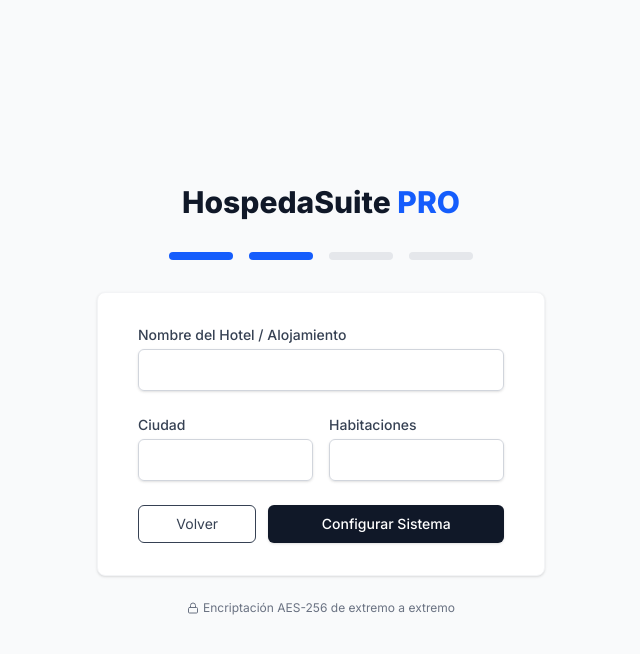
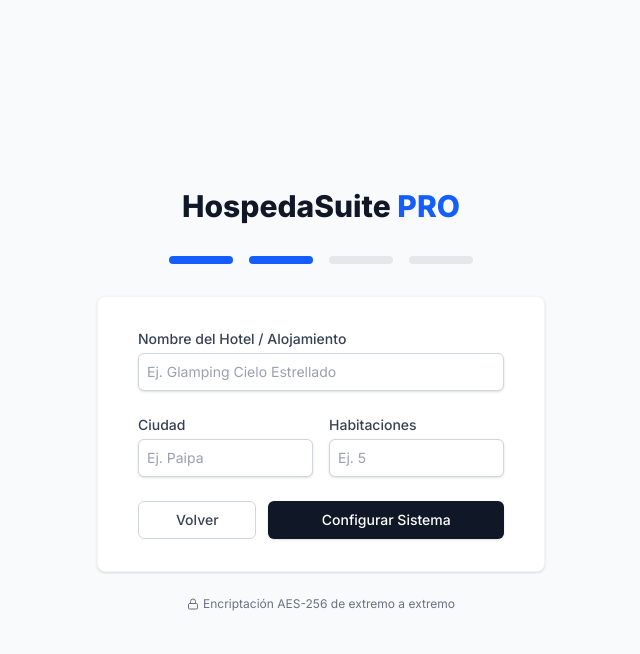
Before and after one commit to antoniobodas2025a/hospedasuite-frontend, a Next.js app: page /software/onboarding in a window 1280 px wide. Both pictures are taken after typing "name@example.com", "Sample123" into the empty fields and a click on the button "Continuar". Shown: the top 654 px of the page, without its empty margins (319-959 px from the left). Built offline with nearby package versions, Linux system fonts and the light colour scheme.

Commit message:
fix: blindaje UI contra modo oscuro en inputs de onboarding

```diff
--- a/src/app/globals.css
+++ b/src/app/globals.css
@@ -1,3 +1,6 @@
+:root {
+  color-scheme: light;
+}
 @import 'tailwindcss';
 
 /* CONFIGURACIÓN DE TEMA TAILWIND V4
--- a/src/app/software/onboarding/page.tsx
+++ b/src/app/software/onboarding/page.tsx
@@ -72,15 +72,25 @@ export default function GoldenGateOnboarding() {
             <form onSubmit={adminForm.handleSubmit(onAdminSubmit)} className="space-y-6 animate-in fade-in slide-in-from-right-4">
               <div>
                 <label className="block text-sm font-medium text-gray-700">Correo Electrónico Administrador</label>
-                <input {...adminForm.register('email')} className="mt-1 block w-full border-gray-300 rounded-md shadow-sm focus:ring-blue-500 focus:border-blue-500 p-2 border" />
+                <input
+                  type="email"
+                  placeholder="ejemplo@hotel.com"
+                  {...adminForm.register('email')}
+                  className="mt-1 block w-full bg-white text-gray-900 placeholder:text-gray-400 border-gray-300 rounded-md shadow-sm focus:ring-blue-500 focus:border-blue-500 p-2 border sm:text-sm transition-colors"
+                />
                 {adminForm.formState.errors.email && <p className="text-red-500 text-xs mt-1">{adminForm.formState.errors.email.message as string}</p>}
               </div>
               <div>
                 <label className="block text-sm font-medium text-gray-700">Contraseña Segura</label>
-                <input type="password" {...adminForm.register('password')} className="mt-1 block w-full border-gray-300 rounded-md shadow-sm focus:ring-blue-500 focus:border-blue-500 p-2 border" />
+                <input
+                  type="password"
+                  placeholder="••••••••"
+                  {...adminForm.register('password')}
+                  className="mt-1 block w-full bg-white text-gray-900 placeholder:text-gray-400 border-gray-300 rounded-md shadow-sm focus:ring-blue-500 focus:border-blue-500 p-2 border sm:text-sm transition-colors"
+                />
                 {adminForm.formState.errors.password && <p className="text-red-500 text-xs mt-1">{adminForm.formState.errors.password.message as string}</p>}
               </div>
-              <button type="submit" className="w-full flex justify-center py-2 px-4 border border-transparent rounded-md shadow-sm text-sm font-medium text-white bg-gray-900 hover:bg-gray-800">
+              <button type="submit" className="w-full flex justify-center py-2 px-4 border border-transparent rounded-md shadow-sm text-sm font-medium text-white bg-gray-900 hover:bg-gray-800 transition-colors">
                 Continuar <ArrowRight className="ml-2 w-4 h-4 mt-0.5" />
               </button>
             </form>
@@ -91,21 +101,36 @@ export default function GoldenGateOnboarding() {
             <form onSubmit={hotelForm.handleSubmit(onHotelSubmit)} className="space-y-6 animate-in fade-in slide-in-from-right-4">
               <div>
                 <label className="block text-sm font-medium text-gray-700">Nombre del Hotel / Alojamiento</label>
-                <input {...hotelForm.register('name')} className="mt-1 block w-full border-gray-300 rounded-md shadow-sm p-2 border" />
+                <input
+                  type="text"
+                  placeholder="Ej. Glamping Cielo Estrellado"
+                  {...hotelForm.register('name')}
+                  className="mt-1 block w-full bg-white text-gray-900 placeholder:text-gray-400 border-gray-300 rounded-md shadow-sm focus:ring-blue-500 focus:border-blue-500 p-2 border sm:text-sm"
+                />
               </div>
               <div className="grid grid-cols-2 gap-4">
                 <div>
                   <label className="block text-sm font-medium text-gray-700">Ciudad</label>
-                  <input {...hotelForm.register('city')} className="mt-1 block w-full border-gray-300 rounded-md shadow-sm p-2 border" />
+                  <input
+                    type="text"
+                    placeholder="Ej. Paipa"
+                    {...hotelForm.register('city')}
+                    className="mt-1 block w-full bg-white text-gray-900 placeholder:text-gray-400 border-gray-300 rounded-md shadow-sm focus:ring-blue-500 focus:border-blue-500 p-2 border sm:text-sm"
+                  />
                 </div>
                 <div>
                   <label className="block text-sm font-medium text-gray-700">Habitaciones</label>
-                  <input type="number" {...hotelForm.register('rooms')} className="mt-1 block w-full border-gray-300 rounded-md shadow-sm p-2 border" />
+                  <input
+                    type="number"
+                    placeholder="Ej. 5"
+                    {...hotelForm.register('rooms')}
+                    className="mt-1 block w-full bg-white text-gray-900 placeholder:text-gray-400 border-gray-300 rounded-md shadow-sm focus:ring-blue-500 focus:border-blue-500 p-2 border sm:text-sm"
+                  />
                 </div>
               </div>
               <div className="flex space-x-3">
-                <button type="button" onClick={prevStep} className="w-1/3 py-2 px-4 border rounded-md text-sm text-gray-700 bg-white hover:bg-gray-50">Volver</button>
-                <button type="submit" className="w-2/3 flex justify-center py-2 px-4 border border-transparent rounded-md shadow-sm text-sm font-medium text-white bg-gray-900 hover:bg-gray-800">
+                <button type="button" onClick={prevStep} className="w-1/3 py-2 px-4 border border-gray-300 rounded-md text-sm font-medium text-gray-700 bg-white hover:bg-gray-50 transition-colors">Volver</button>
+                <button type="submit" className="w-2/3 flex justify-center py-2 px-4 border border-transparent rounded-md shadow-sm text-sm font-medium text-white bg-gray-900 hover:bg-gray-800 transition-colors">
                   Configurar Sistema
                 </button>
               </div>
```
